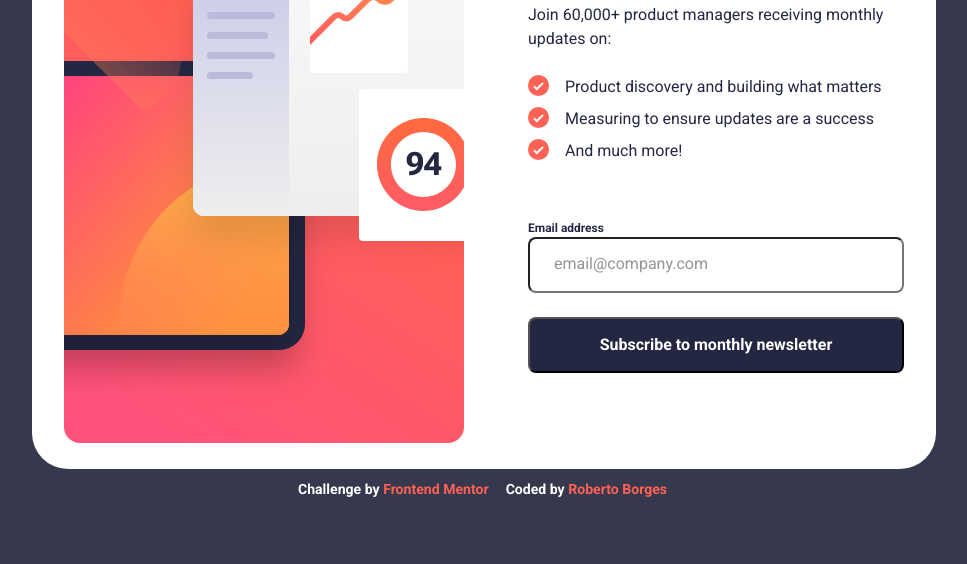
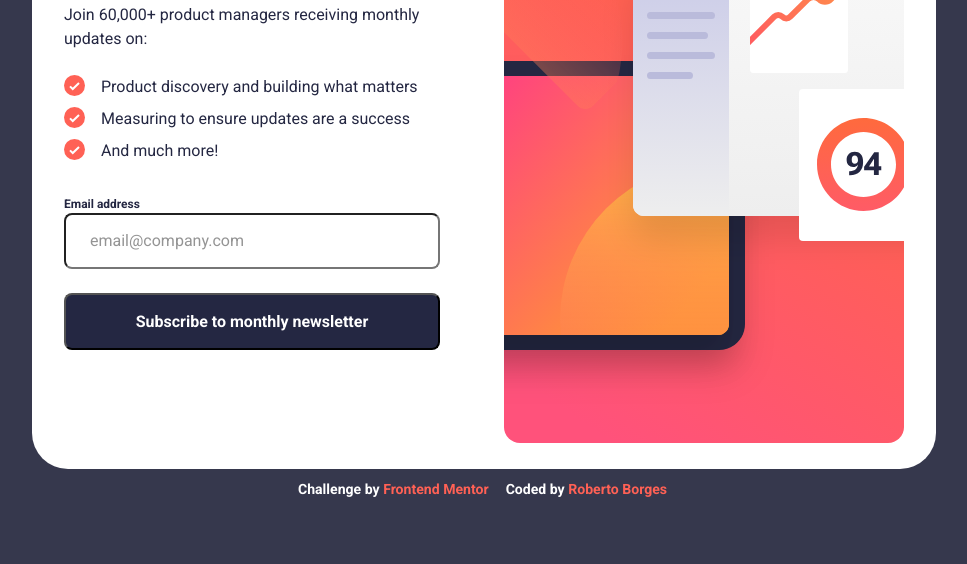
Before and after one commit to Rocabor/10.-Newsletter_sign_up_with_success_message, a plain HTML site: page index.html in a window 1536 px wide. Shown: the part 236-800 px from the top of the page, without its empty margins (284-1251 px from the left). Drawn offline with Linux system fonts and the light colour scheme.

Commit message:
corrections

```diff
--- a/style.css
+++ b/style.css
@@ -239,13 +239,22 @@ form button:active {
     padding: 2rem;
     gap: 4rem;
   }
-  picture img {
+  picture {
+    order: 2;
+  }
+
+   picture img {
     width: 25rem;
+    /* height: 593px; */
   }
+
+
   .container {
-    justify-content: space-between;
+   order: 1;
+    /* justify-content: space-between; */
     height: 28.125rem;
     gap: 2rem;
+
   }
 }
 
```
